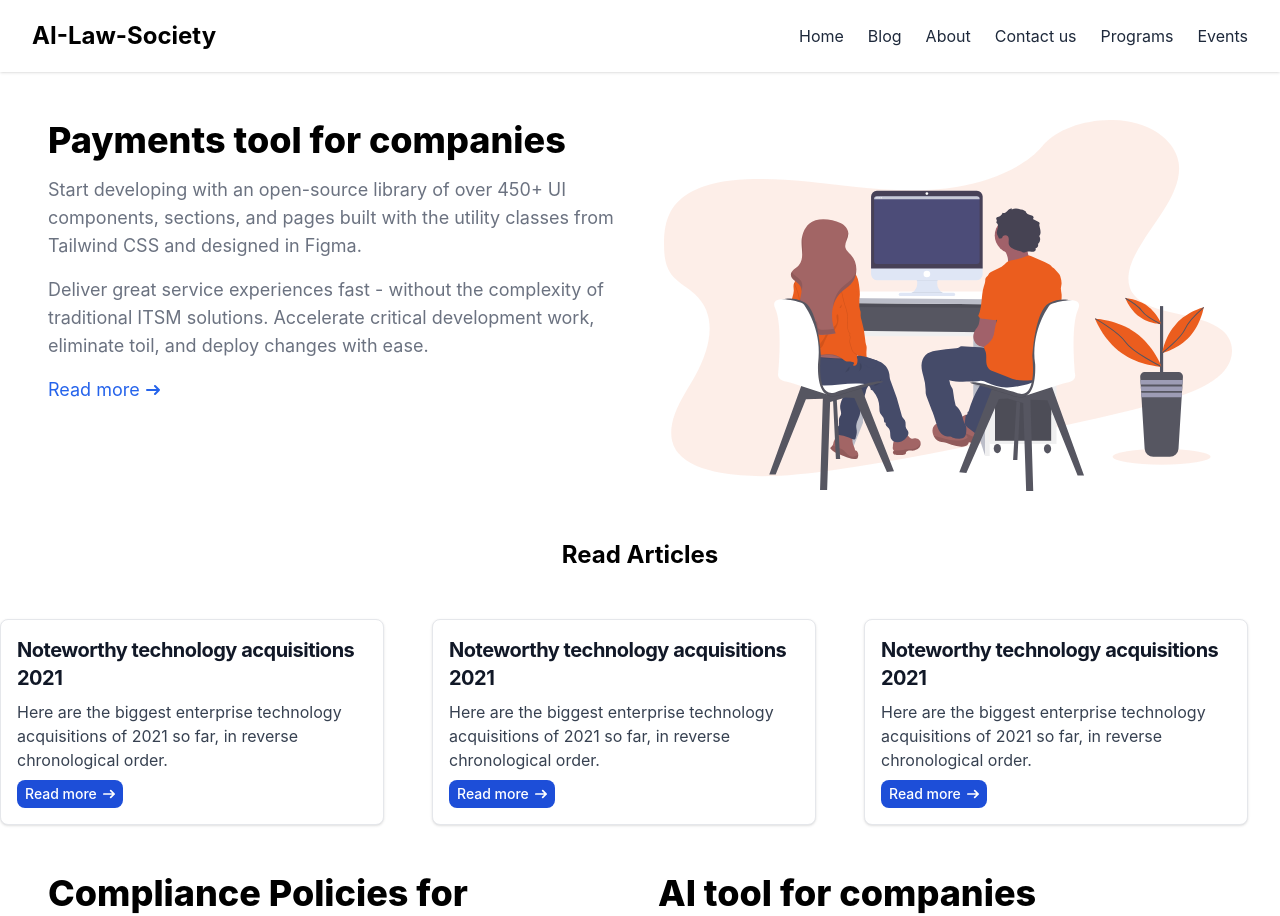
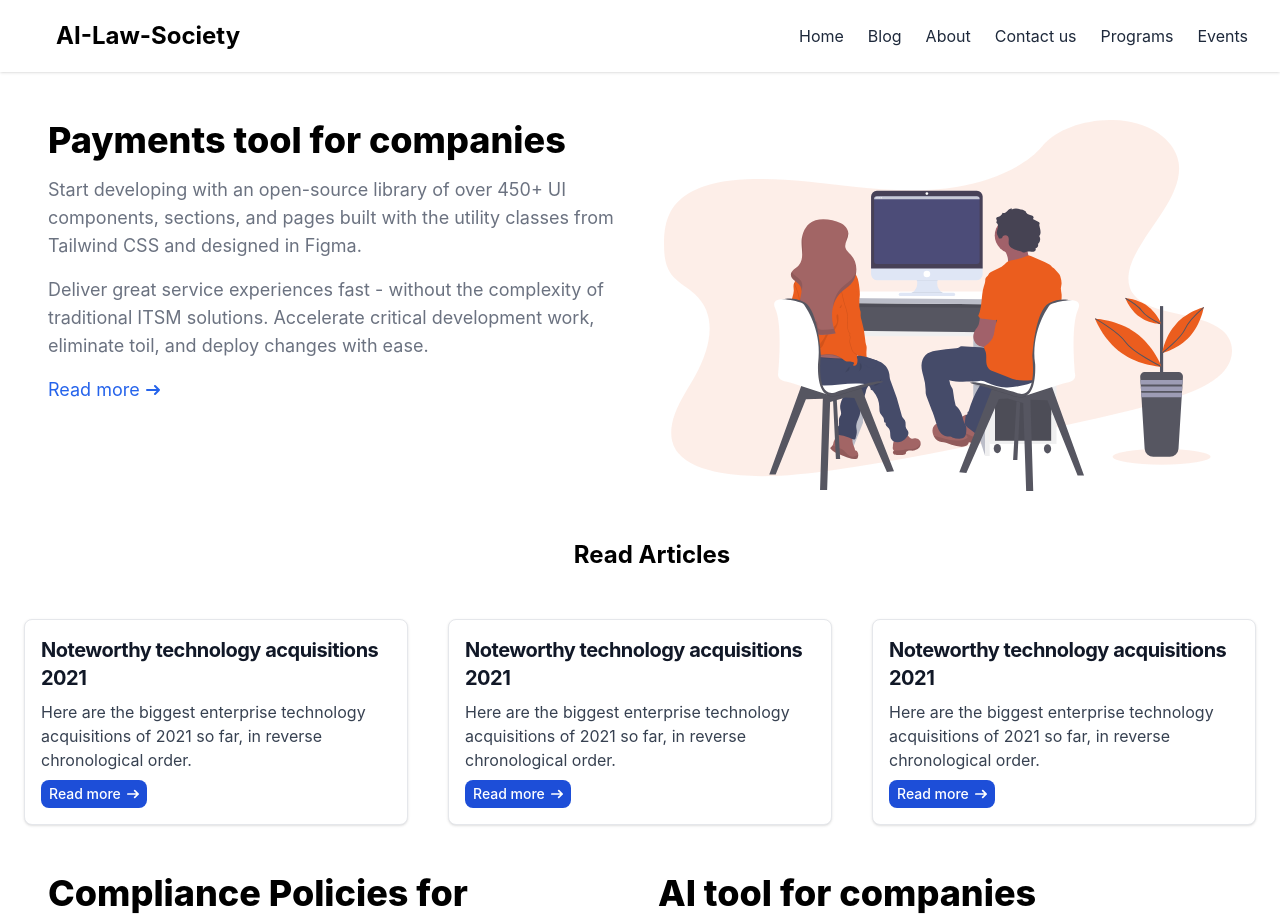
Before and after one commit to naiyoma/law-Ai, a React (Create React App) app: page / in a window 1280 px wide. Shown: the top 916 px of the page. Built offline with nearby package versions, Linux system fonts and the light colour scheme.

Commit message:
text and info container mergin changes

```diff
--- a/src/components/Navbar.js
+++ b/src/components/Navbar.js
@@ -9,7 +9,7 @@ export default function NavBar() {
                 <div>
                     <div className="flex items-center justify-between py-3 md:py-5 md:block">
                         <a href="javascript:void(0)">
-                            <h2 className="text-2xl font-bold">AI-Law-Society</h2>
+                            <h2 className="text-2xl font-bold ml-6">AI-Law-Society</h2>
                         </a>
                         <div className="md:hidden">
                             <button
--- a/src/components/inforCards.js
+++ b/src/components/inforCards.js
@@ -3,7 +3,7 @@ import React from 'react';
 
 function InfoCards() {
   return (
-    <div className=''>
+    <div className='ml-6'>
     <div className='h-fit'>
       <h1 className="text-2xl font-bold text-center">Read Articles</h1>
     <div className="grid grid-cols-1 md:grid-cols-2 lg:grid-cols-3 gap-4 pt-12">
```
